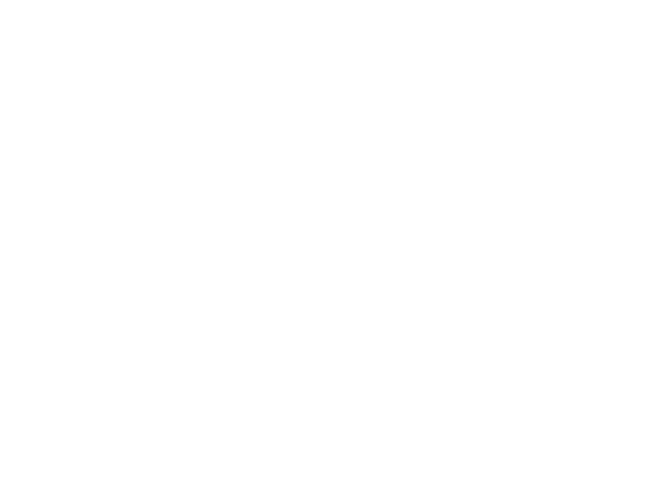
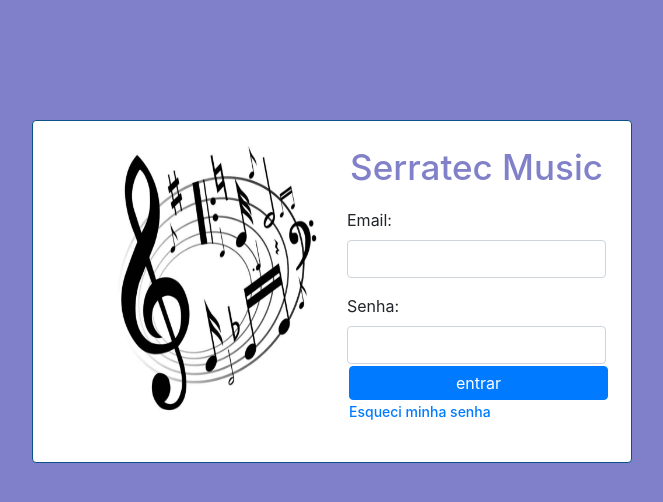
Before and after one commit to Yuri-Ramos/FrontEnd_Essencial, a plain HTML site: page Estudos/Projeto_Serratec_Music/login.html in a window 1280 px wide. Shown: the whole page, without its empty margins (308-971 px from the left). Drawn offline with nearby package versions, Linux system fonts and the light colour scheme.

Commit message:
login 22/09

```diff
--- a/Estudos/Projeto_Serratec_Music/CSS/base.css
+++ b/Estudos/Projeto_Serratec_Music/CSS/base.css
@@ -0,0 +1,12 @@
+:root{
+    --cor-primaria:hsla(240, 41%, 60%, 0.878);
+    --cor-secundaria: #140872;
+    --cor-terciaria: #0A5388;
+    --cor-background: #fff;
+
+}
+body{
+    margin: 0;
+    padding: 0;
+    box-sizing: border-box;
+}
--- a/Estudos/Projeto_Serratec_Music/CSS/login.css
+++ b/Estudos/Projeto_Serratec_Music/CSS/login.css
@@ -0,0 +1,37 @@
+body{
+    background-color: var(--cor-primaria) ;
+
+}
+.logo h1{
+    color: var(--cor-primaria);
+    font-size: 35px;
+    font-weight: 500 ;
+    text-align: center;
+    margin-bottom: 20px;
+}
+#btn-entrar {
+    width: 100%;
+    padding: 4px;
+    margin: 2px;
+
+
+}
+#btn-esqpwd{
+    width: 100%;
+    margin:2px;
+    padding: auto;
+    font-size: 14px;
+
+}
+.box-login {
+    width: 600px;
+    margin: auto;
+    border: 1px solid var(--cor-terciaria);
+    border-radius:  4px;
+    padding:25px ;
+    margin-top: 120px;
+    background-color: var(--cor-background);
+
+
+
+}
--- a/Estudos/Projeto_Serratec_Music/login.html
+++ b/Estudos/Projeto_Serratec_Music/login.html
@@ -11,8 +11,28 @@
 </head>
 <body>
     <div class="container">
-        <div class=""box-login">
-            <div class=""row">
+        <div class="box-login">
+            <div class="row">
+                <div class="col-sm-6">
+                    <img src="./img/musica-boa.jpg" alt="logo musica"  width="350" height="270">
+                </div>
+
+                     <div class="col-sm-6">
+
+                                <div class="logo">
+                                       <h1>Serratec Music </h1>
+                                  </div>
+                             <div class="form-group">
+                                <label for="email">Email:</label>
+                                <input id="email" type="text" class="form-control" id="usr">
+                             </div>
+                              <div class="form-group">
+                                <label for="Senha">Senha:</label>
+                                <input id="Senha" type="password" class="form-control" id="usr">
+                                <button id="btn-entrar" type="button" class="btn btn-primary"> entrar </button>
+                              <a href="#" > <h1 id="btn-esqpwd" type="button" >Esqueci minha senha </h1></a>
+                            </div>
+                     </div>
 
             </div>
 
```
Also changed, not shown: Estudos/Projeto_Serratec_Music/img/07accb00ed6ea5921c55861a66afee97_logo.png (added), Estudos/Projeto_Serratec_Music/img/musica-boa.jpg (added).
